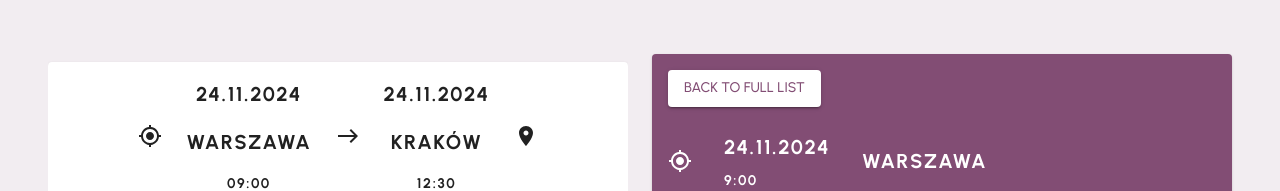
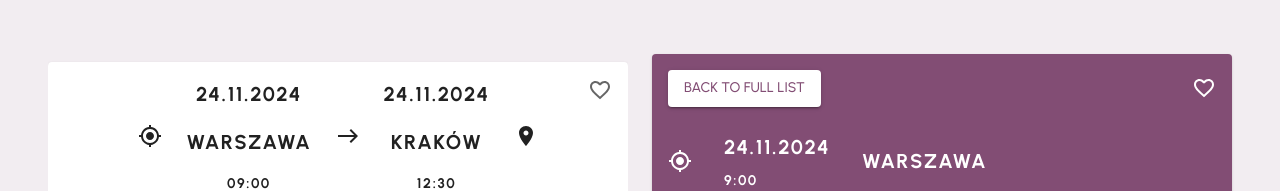
Before and after one commit to Wiolinek/microservice-architecture, a React (Vite) app in the folder client/: page /ride/1 in a window 1280 px wide. Shown: the part 225-416 px from the top of the page. Built offline with nearby package versions, Linux system fonts and the light colour scheme.

Commit message:
add favourite icon to ride card

```diff
--- a/client/src/components/RideCard.tsx
+++ b/client/src/components/RideCard.tsx
@@ -9,6 +9,9 @@ import Grid from '@mui/material/Grid';
 import Box from '@mui/material/Box';
 import Divider from '@mui/material/Divider';
 import ListItem from '@mui/material/ListItem';
+import Checkbox from '@mui/material/Checkbox';
+import FavoriteBorder from '@mui/icons-material/FavoriteBorder';
+import Favorite from '@mui/icons-material/Favorite';
 import EastIcon from '@mui/icons-material/East';
 import PersonIcon from '@mui/icons-material/Person';
 import MyLocationIcon from '@mui/icons-material/MyLocation';
@@ -53,6 +56,12 @@ const RideCard = ({
     <Grid item xs={12} md={6} xl={4}>
       <ListItem key={id} disablePadding sx={{ display: 'block' }}>
         <Paper sx={{ p: 2 }}>
+          <Checkbox
+            {...{ inputProps: { 'aria-label': 'Add to favourite' } }}
+            sx={{ position: 'absolute', right: 16, p: 0 }}
+            icon={<FavoriteBorder />}
+            checkedIcon={<Favorite />}
+          />
           <Stack direction="column" alignItems="center" spacing={2}>
             <Stack direction="row" alignItems="center" spacing={3}>
               <MyLocationIcon />
--- a/client/src/pages/Ride.tsx
+++ b/client/src/pages/Ride.tsx
@@ -7,9 +7,12 @@ import ImageList from '@mui/material/ImageList';
 import ImageListItem from '@mui/material/ImageListItem';
 import Button from '@mui/material/Button';
 import Divider from '@mui/material/Divider';
+import Checkbox from '@mui/material/Checkbox';
 import MyLocationIcon from '@mui/icons-material/MyLocation';
 import LocationOnIcon from '@mui/icons-material/LocationOn';
 import PaidIcon from '@mui/icons-material/Paid';
+import FavoriteBorder from '@mui/icons-material/FavoriteBorder';
+import Favorite from '@mui/icons-material/Favorite';
 import { typographyStyle } from '@components/RideCard';
 
 const Ride = () => {
@@ -26,11 +29,23 @@ const Ride = () => {
   return (
     <Paper sx={{ height: 'max-content', p: 2, color: 'primary.light', backgroundColor: 'primary.main' }} ref={rideDetails}>
       <Stack spacing={3}>
-        <Link to="/" style={{ alignSelf: 'self-start' }}>
-          <Button variant={'contained'} size="medium" sx={{ color: 'primary.main', backgroundColor: 'primary.light' }}>
-            Back to full list
-          </Button>
-        </Link>
+        <Stack direction="row" alignItems="center" justifyContent="space-between">
+          <Link to="/" style={{ alignSelf: 'self-start' }}>
+            <Button variant={'contained'} size="medium" sx={{ color: 'primary.main', backgroundColor: 'primary.light' }}>
+              Back to full list
+            </Button>
+          </Link>
+          <Checkbox
+            {...{ inputProps: { 'aria-label': 'Add to favourite' } }}
+            sx={{
+              color: 'primary.light',
+              p: 0,
+              ['&.Mui-checked']: { color: 'primary.light' },
+            }}
+            icon={<FavoriteBorder />}
+            checkedIcon={<Favorite />}
+          />
+        </Stack>
         <Stack spacing={3}>
           <Stack direction="row" alignItems="center" spacing={4}>
             <MyLocationIcon />
```
